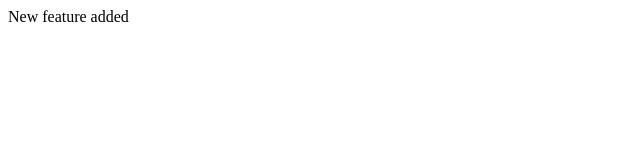
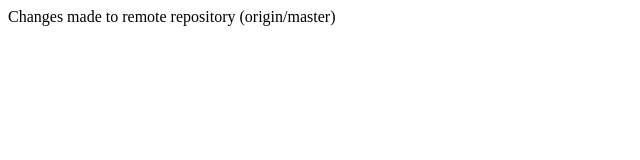
Before and after one commit to ribeirogustavoti/lecture0, a plain HTML site: page index.html in a window 1280 px wide. Shown: the whole page, without its empty margins (0-640 px from the left). Drawn offline with Linux system fonts and the light colour scheme.

Commit message:
Testing remote commands (fetch, merge origin/mstr)

```diff
--- a/index.html
+++ b/index.html
@@ -5,7 +5,7 @@
 </head>
 
 <body>
-New feature added
+Changes made to remote repository (origin/master)
 </body>
 
 </html>
```
